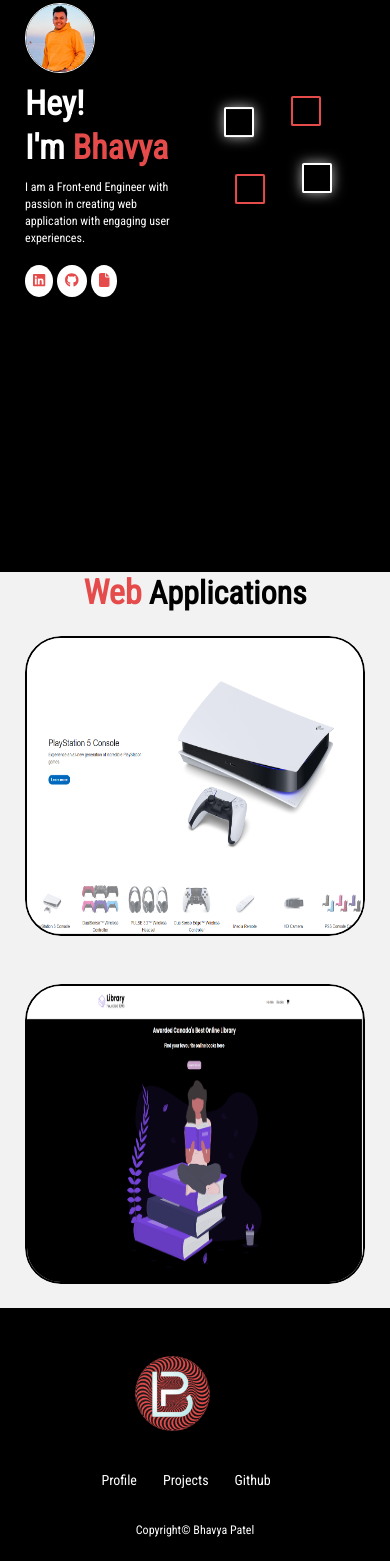
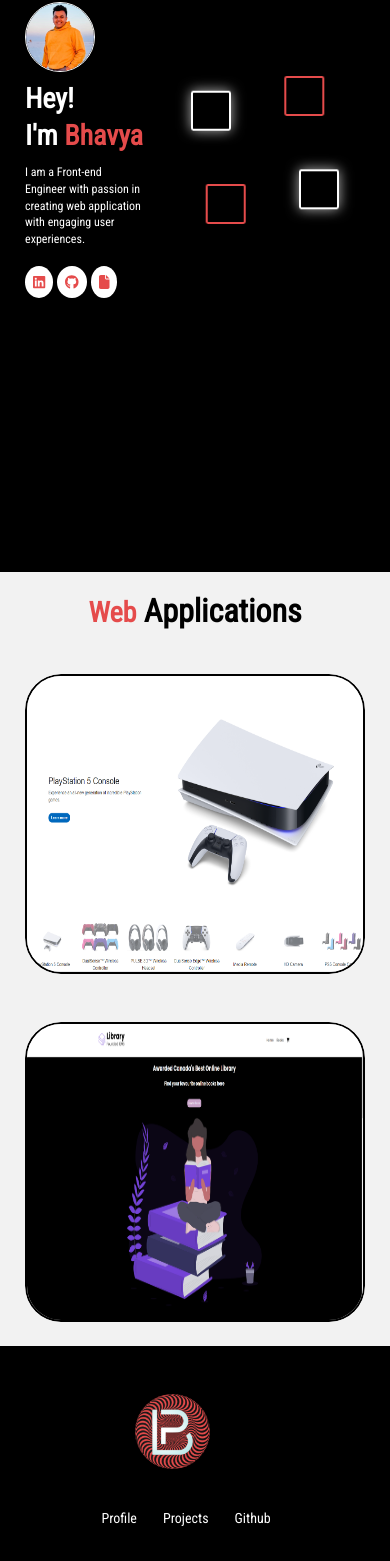
Before and after one commit to bbpatel24/personal-portfolio, a React (Create React App) app: page / in a window 390 px wide. Shown: the part 372-1933 px from the top of the page. Built offline with nearby package versions, Linux system fonts and the light colour scheme.

Commit message:
editing documents and margins

```diff
--- a/src/components/Projects.jsx
+++ b/src/components/Projects.jsx
@@ -1,10 +1,9 @@
-import React,{useEffect} from "react";
-import PSimage from "../assets/playstation-clone-image.png"
-import LibraryAppImage from "../assets/library-app-image.png"
+import React, { useEffect } from "react";
+import PSimage from "../assets/playstation-clone-image.png";
+import LibraryAppImage from "../assets/library-app-image.png";
 import { FontAwesomeIcon } from "@fortawesome/react-fontawesome";
 
 const Projects = () => {
-
   return (
     <section id="projects">
       <div className="row">
@@ -21,16 +20,36 @@
               </div>
               <div className="project-info-container">
                 <h1 className="project-title">Playstation Clone</h1>
-              <p className="project-languages">Technologies Used: <span className="project-enhance">HTML, CSS, React.js, Javascript, jQuery, react-router-dom, JSON data</span></p>
-              <p className="project-description">Developed web application with React, Javascript, CSS and structured data from a JSON data file which acts like a real-time API. Features include auto slider, carousels which are displayed as per the screen size</p>
-              <button className="project-button">
-              <a target="_blank" href="https://github.com/bbpatel24/playstation-clone" className="project-link">
-              <FontAwesomeIcon icon="fa-brands fa-github" />
+                <p className="project-languages">
+                  Technologies Used:
+                  <span className="project-enhance">
+                    HTML, CSS, React.js, Javascript, jQuery, react-router-dom,
+                    JSON data
+                  </span>
+                </p>
+                <p className="project-description">
+                  Developed web application with React, Javascript, CSS and
+                  structured data from a JSON data file which acts like a
+                  real-time API. Features include auto slider, carousels which
+                  are displayed as per the screen size
+                </p>
+                <button className="project-button-link">
+                  <a
+                    target="_blank"
+                    href="https://playstation-clone.netlify.app"
+                    className="project-link"
+                  >
+                    <FontAwesomeIcon icon="fa-link" />
                   </a>
                 </button>
-              <button className="project-button">
-                      <a target="_blank" href="https://playstation-clone.netlify.app" className="project-link">
-                        <FontAwesomeIcon icon="fa-link" />
+
+                <button className="project-button-brand">
+                  <a
+                    target="_blank"
+                    href="https://github.com/bbpatel24/playstation-clone"
+                    className="project-link"
+                  >
+                    <FontAwesomeIcon icon="fa-brands fa-github" />
                   </a>
                 </button>
               </div>
@@ -43,18 +62,40 @@
               </div>
               <div className="project-info-container">
                 <h1 className="project-title">Library Application</h1>
-              <p className="project-languages">Technologies used: <span className="project-enhance"> HTML, CSS, React.js, Javascript, jQuery, react-router-dom, JSON data, emailjs</span></p>
-              <p className="project-description-2">Developed a fully responsible e-library with  React, jQuery and structured data coming from a JSON data file which acts like a real-time API.
-              Features include adding books to cart, removing them as per user choice, updating the cart quantity and slicing books which are featured and are on sale.
-              books which are featured and are on sale</p>
-              <button className="project-button">
-              <a target="_blank" href="https://github.com/bbpatel24/e-commerce-app" className="project-link">
-              <FontAwesomeIcon icon="fa-brands fa-github" />
+                <p className="project-languages">
+                  Technologies used:{" "}
+                  <span className="project-enhance">
+                    {" "}
+                    HTML, CSS, React.js, Javascript, jQuery, react-router-dom,
+                    JSON data, emailjs
+                  </span>
+                </p>
+                <p className="project-description-2">
+                  Developed a fully responsible e-library with React, jQuery and
+                  structured data coming from a JSON data file which acts like a
+                  real-time API. Features include adding books to cart, removing
+                  them as per user choice, updating the cart quantity and
+                  slicing books which are featured and are on sale. books which
+                  are featured and are on sale
+                </p>
+
+                <button className="project-button-link">
+                  <a
+                    target="_blank"
+                    href="https://library-application.netlify.app"
+                    className="project-link"
+                  >
+                    <FontAwesomeIcon icon="fa-link" />
                   </a>
                 </button>
-              <button className="project-button">
-                      <a target="_blank" href="https://library-application.netlify.app" className="project-link">
-                        <FontAwesomeIcon icon="fa-link" />
+
+                <button className="project-button-brand">
+                  <a
+                    target="_blank"
+                    href="https://github.com/bbpatel24/e-commerce-app"
+                    className="project-link"
+                  >
+                    <FontAwesomeIcon icon="fa-brands fa-github" />
                   </a>
                 </button>
               </div>
@@ -63,7 +104,6 @@
         </div>
       </div>
     </section>
-
   );
 };
 
--- a/src/index.css
+++ b/src/index.css
@@ -476,7 +476,7 @@
   top: 4%;
   right: 10%;
   font-size: 32px;
-  z-index:1000;
+  z-index: 1000;
 }
 .contact-close:hover {
   cursor: pointer;
@@ -572,7 +572,7 @@
 
 .fa-spinner {
   animation: spinner 750ms infinite linear;
-  color:white;
+  color: white;
 }
 
 @keyframes spinner {
@@ -592,6 +592,7 @@
 }
 .projects-title {
   color: black;
+  margin: 20px 0px;
 }
 .project-display {
   display: flex;
@@ -626,7 +627,7 @@
   z-index: 100;
   filter: opacity(0.7);
   transition: opacity 700ms ease;
-  -webkit-transform:translateX(-100%);
+  -webkit-transform: translateX(-100%);
   transform: translateX(-100%);
 }
 .project-info:hover .project-wrapper .project-image {
@@ -684,24 +685,20 @@
 .project-description-2 {
   color: white;
 }
-.project-button {
+.project-button-link,
+.project-button-brand {
+
   padding: 8px;
-  font-size: 20px;
+  font-size: 24px;
   background: transparent;
   border-radius: 50%;
   margin: 8px;
   margin-left: 0px;
   border: none;
 }
-.project-link {
-  color: white;
-  font-size: 24px;
+.project-link:hover{
+  color:red;
 }
-.project-button:hover .project-link {
-  color: #e54b4b;
-  transition: all 300ms ease;
-}
-
 /* FOOTER */
 #footer {
   background: black;
@@ -712,7 +709,7 @@
   align-items: center;
   padding: 48px 0px;
   font-size: 24px;
-  position:relative;
+  position: relative;
 }
 .footer-links-list {
   display: flex;
@@ -722,33 +719,31 @@
   margin-right: 18px;
   padding: 4px;
 }
-.footer-logo-wrapper{
-
-  width:150px;
-  height:150px;
-  border-radius:50%;
-  overflow:hidden;
-
+.footer-logo-wrapper {
+  width: 150px;
+  height: 150px;
+  border-radius: 50%;
+  overflow: hidden;
 }
-.footer-logo{
-  height:100%;
-  width:100%;
+.footer-logo {
+  height: 100%;
+  width: 100%;
 }
-.footer-logo-container{
-  position:relative;
-  width:200px;
+.footer-logo-container {
+  position: relative;
+  width: 200px;
 }
-.footer-go-to{
-  position:absolute;
-  top:50%;
-  right:0%;
-  visibility:hidden;
-  transform:translateX(-12px);
+.footer-go-to {
+  position: absolute;
+  top: 50%;
+  right: 0%;
+  visibility: hidden;
+  transform: translateX(-12px);
 }
-.footer-logo-container:hover .footer-go-to{
-  visibility:visible;
-  transform:translateX(0px);
-  transition:all 500ms ease;
+.footer-logo-container:hover .footer-go-to {
+  visibility: visible;
+  transform: translateX(0px);
+  transition: all 500ms ease;
 }
 
 .footer-link:hover {
@@ -834,14 +829,16 @@
   }
 
   /* PROFILE */
-
+  .container {
+    width: 100%;
+  }
   .name {
     font-size: 12px;
     width: 50%;
     margin-right: 24px;
   }
   .name-slider {
-    font-size: 34px;
+    font-size: 28px;
   }
   .profile-button {
     border-radius: 50%;
@@ -853,15 +850,15 @@
     margin: 10px 0px;
   }
   .greeting-slider {
-    font-size: 34px;
+    font-size: 28px;
     margin: 4px 0px;
   }
   .enhance {
-    font-size: 34px;
+    font-size: 28px;
   }
   .profile-description {
     font-size: 12px;
-    width: 150px;
+    width: 120px;
     text-align: left;
     line-height: 1.4em;
     margin: 12px 0px;
@@ -885,8 +882,8 @@
   /* TILES */
 
   .border {
-    width: 30px;
-    height: 30px;
+    width: 40px;
+    height: 40px;
   }
   .tiles-container {
     display: flex;
@@ -919,7 +916,7 @@
     font-size: 16px;
     top: 3%;
     right: 7%;
-    z-index:400;
+    z-index: 400;
   }
   .about {
     padding: 24px;
@@ -929,7 +926,7 @@
   }
   .about-sub-title {
     font-size: 12px;
-    text-align:center;
+    text-align: center;
   }
   .about-description {
     font-size: 11px;
@@ -937,7 +934,7 @@
   .message {
     padding: 24px;
   }
-  .message-title{
+  .message-title {
     font-size: 16px;
   }
   .message-sub-title {
@@ -971,8 +968,8 @@
     font-size: 14px;
     line-height: 1.3em;
   }
-  .project-languages{
-    margin:9px 0px;
+  .project-languages {
+    margin: 9px 0px;
   }
   .project-title {
     font-size: 20px;
@@ -985,16 +982,16 @@
   .copyright {
     font-size: 12px;
   }
-  .footer-logo-wrapper{
-    width:75px;
-    height:75px;
-    border-radius:50%;
-    overflow:hidden;
+  .footer-logo-wrapper {
+    width: 75px;
+    height: 75px;
+    border-radius: 50%;
+    overflow: hidden;
   }
-  .footer-logo-container{
-    width:120px;
+  .footer-logo-container {
+    width: 120px;
   }
-  .footer-go-to{
-    font-size:16px;
+  .footer-go-to {
+    font-size: 16px;
   }
 }
```
Also changed, not shown: 1 other file (tests, documents, lock files or other folders). Lines whose indentation alone changed are shown as unchanged.
